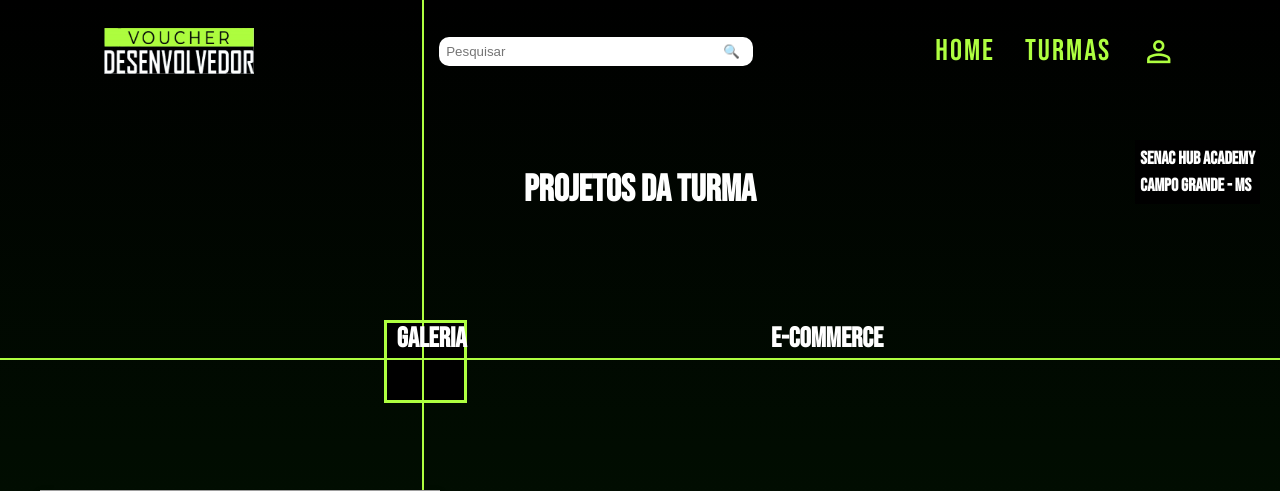
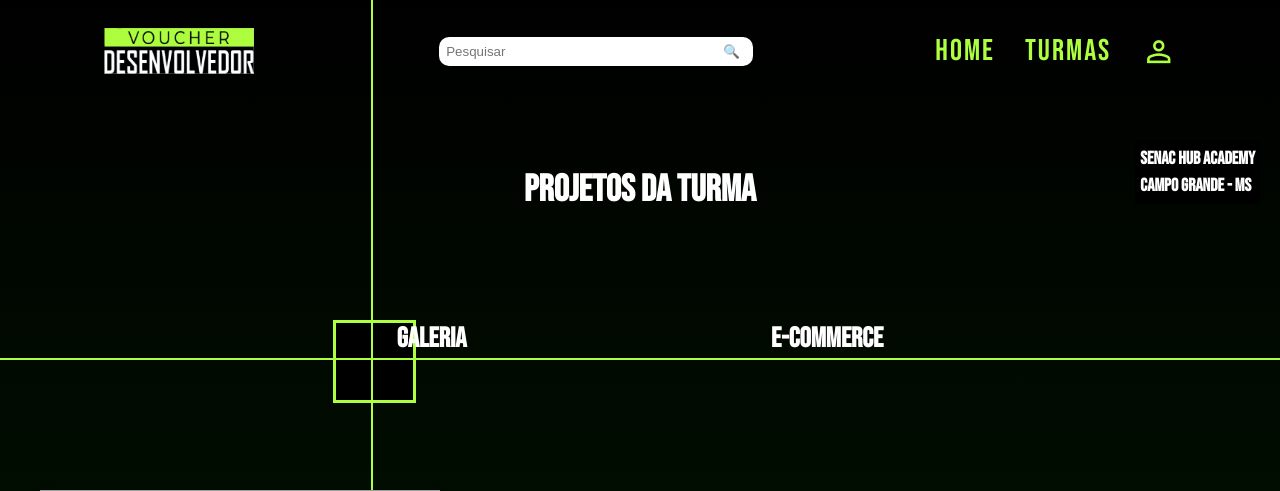
Before and after one commit to VoucherDesenvSenacHub/galeria-voucher, a PHP site: page /PerfilDaTurmaGaleria.html in a window 1280 px wide. Shown: the top 491 px of the page. Run offline with PHP 8.4, Linux system fonts and the light colour scheme; grey boxes are pictures that could not be loaded.

Commit message:
melhoria na mira

```diff
--- a/PerfilDaTurmaGaleria/style.css
+++ b/PerfilDaTurmaGaleria/style.css
@@ -434,7 +434,7 @@ body {
     background-color: #000000;
     border: 3px solid #AEFF40;
     top: 40vh;
-    left: 30vw;
+    left: 26vw;
   }
   .square1 {
     position: absolute;
@@ -442,7 +442,7 @@ body {
     height: 200%;
     background-color: #AEFF40;
     top: 0;
-    left: 32.99vw;
+    left: 28.99vw;
   }
 
   .square2 {
```
